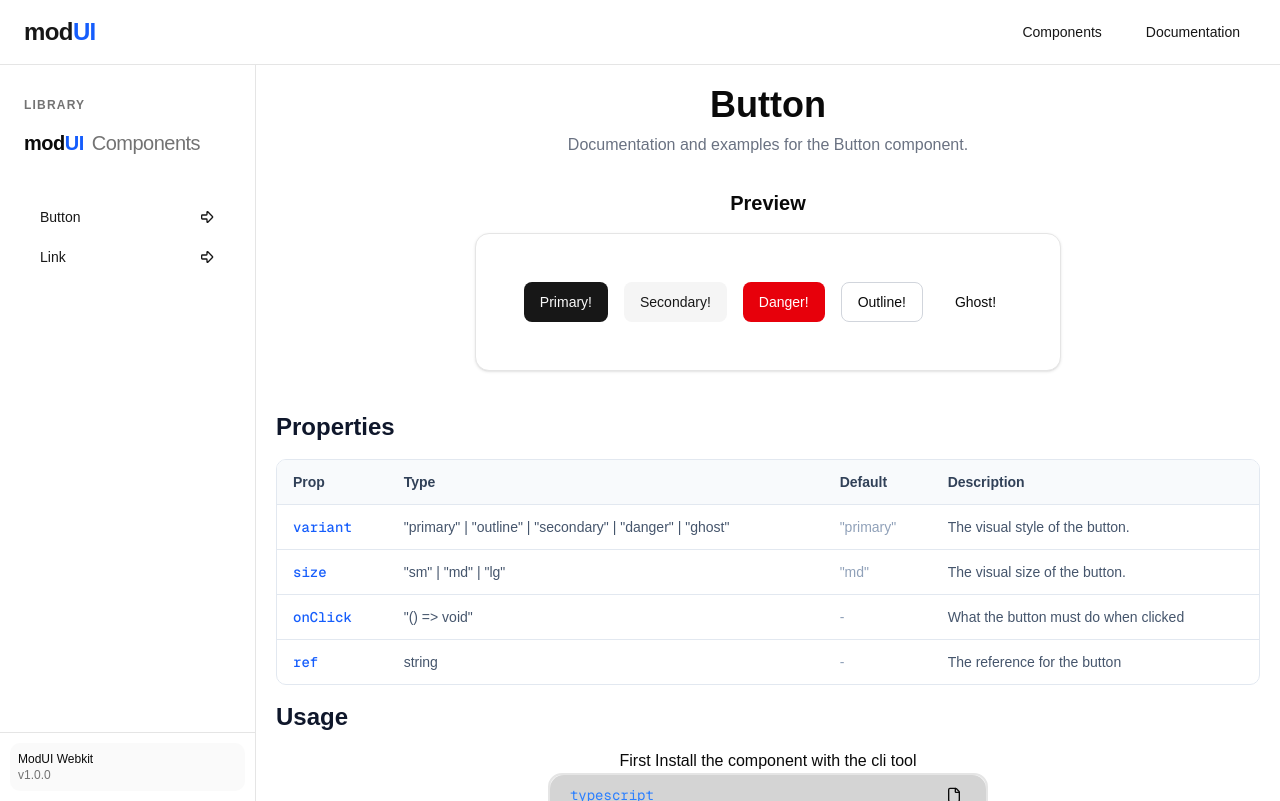
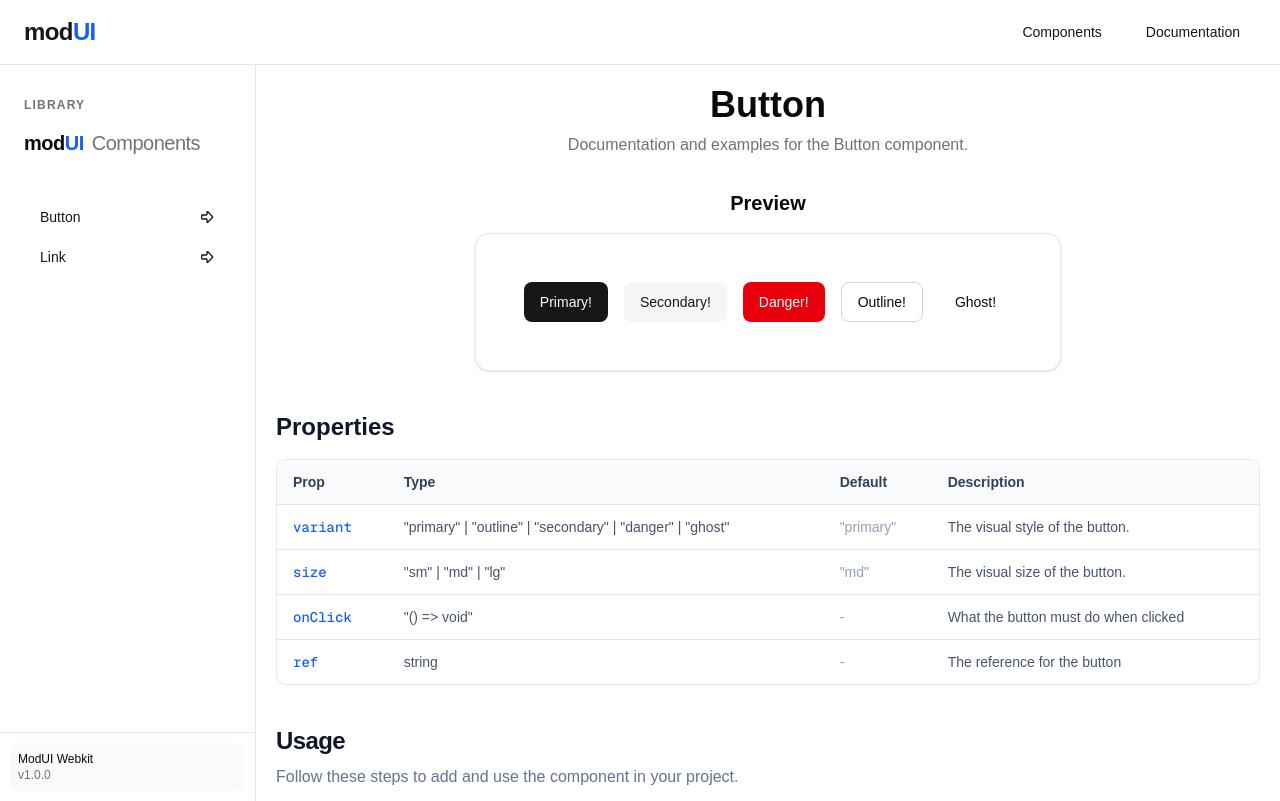
Before and after one commit to Sankarshan-T/modui, a Next.js app: page /documentation/button in a window 1280 px wide. Built offline with nearby package versions, Linux system fonts and the light colour scheme.

Commit message:
button docs done!

```diff
--- a/app/_components/docs/buttondocs.tsx
+++ b/app/_components/docs/buttondocs.tsx
@@ -45,19 +45,56 @@ export const ButtonDocs = () => {
                     </table>
                 </div>
 
-                <div className="space-y-4 flex justify-start flex-col">
-                    <h1 className="font-bold text-2xl text-slate-900">Usage</h1>
-                    <div className="w-full flex flex-col items-center justify-center">
-                        <p>First Install the component with the cli tool</p>
-                        <CodeBlock language="typescript" className="w-auto whitespace-pre-wrap">
-                            {
-                                `import { Button } from '@/components/ui/button'
+                <div className="max-w-2xl space-y-8 py-6">
+                    <div className="space-y-2">
+                        <h2 className="text-2xl font-bold tracking-tight text-slate-900">Usage</h2>
+                        <p className="text-slate-500">
+                            Follow these steps to add and use the component in your project.
+                        </p>
+                    </div>
 
-<Button variant="outline" size="sm">
-    Click Me
-</Button>`
-                            }
-                        </CodeBlock>
+                    <div className="space-y-10">
+                        <div className="space-y-3">
+                            <div className="flex items-center gap-3">
+                                <span className="flex h-6 w-6 items-center justify-center rounded-full bg-slate-900 text-[12px] font-medium text-white">
+                                    1
+                                </span>
+                                <h3 className="font-medium text-slate-900">Install the component</h3>
+                            </div>
+                            <p className="text-sm text-slate-600 ml-9">
+                                Run the following command in your terminal to add the button to your project.
+                            </p>
+                            <div className="ml-9">
+                                <CodeBlock language="terminal" className="w-full">
+                                    {`npx modui-uikit@latest add button`}
+                                </CodeBlock>
+                            </div>
+                        </div>
+
+                        <div className="space-y-3">
+                            <div className="flex items-center gap-3">
+                                <span className="flex h-6 w-6 items-center justify-center rounded-full bg-slate-900 text-[12px] font-medium text-white">
+                                    2
+                                </span>
+                                <h3 className="font-medium text-slate-900">Usage</h3>
+                            </div>
+                            <p className="text-sm text-slate-600 ml-9">
+                                Import the button component and use it within your React components.
+                            </p>
+                            <div className="ml-9">
+                                <CodeBlock language="typescript" className="w-full">
+                                    {`import { Button } from '@/components/ui/button'
+
+export default function Example() {
+  return (
+    <Button variant="outline" size="sm">
+      Click Me
+    </Button>
+  )
+}`}
+                                </CodeBlock>
+                            </div>
+                        </div>
                     </div>
                 </div>
             </div>
--- a/components/ui/codeblock.tsx
+++ b/components/ui/codeblock.tsx
@@ -1,11 +1,11 @@
 "use client";
 
 import { cn } from "@/lib/utils";
-import { Clipboard, File } from "lucide-react";
-import React from "react";
+import { Check, Copy } from "lucide-react";
+import { useState } from "react";
 
 interface CodeBlockProps {
-    children: React.ReactNode;
+    children: string;
     className?: string;
     language?: string;
 }
@@ -15,34 +15,55 @@ export const CodeBlock = ({
     className,
     language
 }: CodeBlockProps) => {
+    const [hasCopied, setHasCopied] = useState(false);
+
     const handleCopy = async () => {
-        const textToCopy = typeof children === 'string'
-            ? children
-            : children?.toString() || "";
-
         try {
-            await navigator.clipboard.writeText(textToCopy);
-            console.log("Copied to clipboard");
+            await navigator.clipboard.writeText(children);
+            setHasCopied(true);
+            setTimeout(() => setHasCopied(false), 2000);
         } catch (err) {
             console.error("Failed to copy!", err);
         }
     };
 
     return (
-        <div className={cn(" bg-muted font-mono text-sm rounded-xl border-2", className)}>
-            <div className="w-full h-10 rounded-tl-xl rounded-tr-xl border-b-2 bg-chart-1 flex items-center justify-between p-5">
-                <span className="text-blue-500 font-mono">{language ? language : "code"}</span>
+        <div className={cn(
+            "relative group my-4 overflow-hidden rounded-xl border border-slate-200 bg-white text-sm font-mono shadow-sm",
+            className
+        )}>
+            <div className="flex items-center justify-between px-4 py-2 border-b border-slate-100 bg-slate-50/50">
+                <div className="flex items-center gap-2">
+                    <div className="flex gap-1.5 opacity-60">
+                        <div className="h-2.5 w-2.5 rounded-full bg-red-300" />
+                        <div className="h-2.5 w-2.5 rounded-full bg-yellow-300" />
+                        <div className="h-2.5 w-2.5 rounded-full bg-green-300" />
+                    </div>
+                    <span className="ml-2 text-[10px] uppercase tracking-wider text-blue-400 font-bold">
+                        {language || "code"}
+                    </span>
+                </div>
+
                 <button
                     onClick={handleCopy}
-                    className="hover:bg-accent p-1 rounded-md transition-colors"
+                    className={cn(
+                        "inline-flex items-center justify-center rounded-md p-1.5 transition-all outline-none",
+                        "hover:bg-slate-200/50 focus:ring-1 focus:ring-slate-300",
+                        hasCopied ? "text-blue-600" : "text-slate-400 hover:text-slate-900"
+                    )}
                     title="Copy to clipboard"
                 >
-                    <File className="h-4 w-4" />
+                    {hasCopied ? (
+                        <Check className="h-3.5 w-3.5" />
+                    ) : (
+                        <Copy className="h-3.5 w-3.5" />
+                    )}
                 </button>
             </div>
-            <div className="p-5">
-                <pre>
-                    {children}
+
+            <div className="relative overflow-x-auto p-5 bg-white">
+                <pre className="text-slate-700 leading-relaxed selection:bg-blue-100">
+                    <code className="block">{children}</code>
                 </pre>
             </div>
         </div>
```
